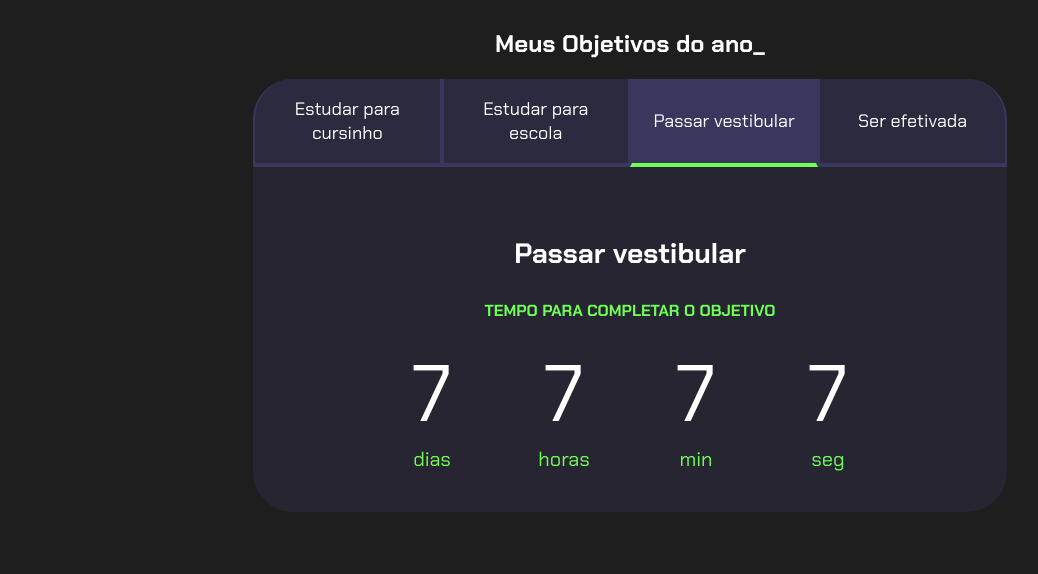
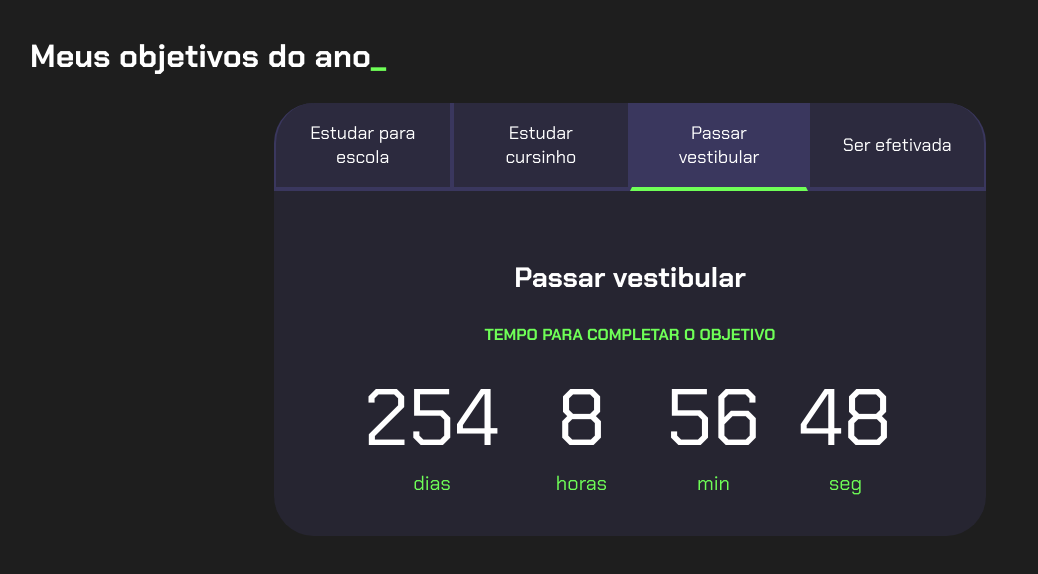
Before and after one commit to AnnaMassei/Meus-objetivos-do-ano, a plain HTML site: page index.html in a window 1280 px wide. Both pictures are taken after a click on the button "Passar vestibular". Shown: the whole page, without its empty margins (10-1048 px from the left). Drawn offline with Linux system fonts and the light colour scheme.

Commit message:
Add files via upload

```diff
--- a/index.html
+++ b/index.html
@@ -1,5 +1,6 @@
 <!DOCTYPE html>
 <html lang="pt-br">
+
 <head>
     <meta charset="UTF-8">
     <meta name="viewport" content="width=device-width, initial-scale=1.0">
@@ -9,103 +10,99 @@
 
 <body>
     <section class="conteudo-principal">
-        <h2 class="titulo-principal">Meus Objetivos do ano<span>_</span></h2>
+        <h2 class="titulo-principal">Meus objetivos do ano<span>_</span></h2>
         <div class="conteudo">
             <div class="botoes">
-            <button class="botao ativo">Estudar para cursinho </button>
-            <button class="botao">Estudar para escola</button>
+                <button class="botao ativo">Estudar para escola</button>
+                <button class="botao">Estudar cursinho</button>
                 <button class="botao">Passar vestibular</button>
                 <button class="botao">Ser efetivada</button>
             </div>
-
             <div class="abas-textos">
                 <div class="aba-conteudo ativo">
-               <h3 class="aba-conteudo-titulo-principal">Estudar para cursinho</h3>
+                    <h3 class="aba-conteudo-titulo-principal">Estudar para escola</h3>
                     <h4 class="aba-conteudo-titulo-secundario">Tempo para completar o objetivo</h4>
-
                     <div class="contador">
                         <div class="contador-digito">
-                    <p class="contador-digito-numero" id="dias0">7</p>
+                            <p class="contador-digito-numero" id="dias0"></p>
                             <p class="contador-digito-texto">dias</p>
                         </div>
                         <div class="contador-digito">
-                    <p class="contador-digito-numero" id="horas0">7</p>
+                            <p class="contador-digito-numero" id="horas0"></p>
                             <p class="contador-digito-texto">horas</p>
                         </div>
                         <div class="contador-digito">
-                    <p class="contador-digito-numero" id="min0">7</p>
+                            <p class="contador-digito-numero" id="min0"></p>
                             <p class="contador-digito-texto">min</p>
                         </div>
                         <div class="contador-digito">
-                    <p class="contador-digito-numero" id="seg0">7</p>
+                            <p class="contador-digito-numero" id="seg0"></p>
                             <p class="contador-digito-texto">seg</p>
                         </div>
                     </div>
                 </div>
                 <div class="aba-conteudo">
-               <h3 class="aba-conteudo-titulo-principal">Estudar para escola</h3>
+                    <h3 class="aba-conteudo-titulo-principal">Estudar cursinho</h3>
                     <h4 class="aba-conteudo-titulo-secundario">Tempo para completar o objetivo</h4>
                     <div class="contador">
                         <div class="contador-digito">
-                        <p class="contador-digito-numero" id="dias1">7</p>
+                            <p class="contador-digito-numero" id="dias1"></p>
                             <p class="contador-digito-texto">dias</p>
                         </div>
                         <div class="contador-digito">
-                        <p class="contador-digito-numero" id="horas1">7</p>
+                            <p class="contador-digito-numero" id="horas1"></p>
                             <p class="contador-digito-texto">horas</p>
                         </div>
                         <div class="contador-digito">
-                        <p class="contador-digito-numero" id="min1">7</p>
+                            <p class="contador-digito-numero" id="min1"></p>
                             <p class="contador-digito-texto">min</p>
                         </div>
                         <div class="contador-digito">
-                        <p class="contador-digito-numero" id="seg1">7</p>
+                            <p class="contador-digito-numero" id="seg1"></p>
                             <p class="contador-digito-texto">seg</p>
                         </div>
                     </div>
                 </div>
-
                 <div class="aba-conteudo">
                     <h3 class="aba-conteudo-titulo-principal">Passar vestibular</h3>
                     <h4 class="aba-conteudo-titulo-secundario">Tempo para completar o objetivo</h4>
                     <div class="contador">
                         <div class="contador-digito">
-                    <p class="contador-digito-numero" id="dias2">7</p>
+                            <p class="contador-digito-numero" id="dias2"></p>
                             <p class="contador-digito-texto">dias</p>
                         </div>
                         <div class="contador-digito">
-                    <p class="contador-digito-numero" id="horas2">7</p>
+                            <p class="contador-digito-numero" id="horas2"></p>
                             <p class="contador-digito-texto">horas</p>
                         </div>
                         <div class="contador-digito">
-                    <p class="contador-digito-numero" id="min2">7</p>
+                            <p class="contador-digito-numero" id="min2"></p>
                             <p class="contador-digito-texto">min</p>
                         </div>
                         <div class="contador-digito">
-                    <p class="contador-digito-numero" id="seg2">7</p>
+                            <p class="contador-digito-numero" id="seg2"></p>
                             <p class="contador-digito-texto">seg</p>
                         </div>
                     </div>
                 </div>
-
                 <div class="aba-conteudo">
                     <h3 class="aba-conteudo-titulo-principal">Ser efetivada</h3>
                     <h4 class="aba-conteudo-titulo-secundario">Tempo para completar o objetivo</h4>
                     <div class="contador">
                         <div class="contador-digito">
-                        <p class="contador-digito-numero" id="dias3">7</p>
+                            <p class="contador-digito-numero" id="dias3"></p>
                             <p class="contador-digito-texto">dias</p>
                         </div>
                         <div class="contador-digito">
-                        <p class="contador-digito-numero" id="horas3">7</p>
+                            <p class="contador-digito-numero" id="horas3"></p>
                             <p class="contador-digito-texto">horas</p>
                         </div>
                         <div class="contador-digito">
-                        <p class="contador-digito-numero" id="min3">7</p>
+                            <p class="contador-digito-numero" id="min3"></p>
                             <p class="contador-digito-texto">min</p>
                         </div>
                         <div class="contador-digito">
-                        <p class="contador-digito-numero" id="seg3">7</p>
+                            <p class="contador-digito-numero" id="seg3"></p>
                             <p class="contador-digito-texto">seg</p>
                         </div>
                     </div>
@@ -114,6 +111,6 @@
         </div>
     </section>
     <script src="main.js"></script>
+</body>
 
-</body>
 </html>
--- a/main.js
+++ b/main.js
@@ -18,7 +18,7 @@ const contadores = document.querySelectorAll(".contador");
 const tempoObjetivo1 = new Date("2024-10-05T00:00:00");
 const tempoObjetivo2 = new Date("2024-12-05T00:00:00");
 const tempoObjetivo3 = new Date("2024-12-30T00:00:00");
-const tempoObjetivo4 = new Date("2024-02-01T00:00:00");
+const tempoObjetivo4 = new Date("2024-08-01T00:00:00");
 
 const tempos = [tempoObjetivo1,tempoObjetivo2,tempoObjetivo3,tempoObjetivo4];
 
@@ -42,13 +42,12 @@ function calculaTempo(tempoObjetivo) {
 }
 
 function atualizaCronometro(){
-    document.getElementById("dias0").textContent = calculaTempo(tempos[0])[0];
-    document.getElementById("horas0").textContent = calculaTempo(tempos[0])[1];
-    document.getElementById("min0").textContent = calculaTempo(tempos[0])[2];
-    document.getElementById("seg0").textContent = calculaTempo(tempos[0])[3];
+    for (let i=0; i<contadores.length;i++){
+        document.getElementById("dias"+i).textContent = calculaTempo(tempos[i])[0];
+        document.getElementById("horas"+i).textContent = calculaTempo(tempos[i])[1];
+        document.getElementById("min"+i).textContent = calculaTempo(tempos[i])[2];
+        document.getElementById("seg"+i).textContent = calculaTempo(tempos[i])[3];
 
-    for (let i=0; i<contadores.length;i++){
-       // contadores[i].textContent = calculaTempo(tempos[i]);
     }
 }
 
--- a/style.css
+++ b/style.css
@@ -1,22 +1,22 @@
 @import url('https://fonts.googleapis.com/css2?family=Chakra+Petch:wght@400;700&display=swap');
 
-
-:root{
+:root {
     --cor-de-fundo: #1E1E1E;
     --verde: #6FFF57;
-    --branco: #FFFF;
-    --botao-ativo:  #3A375E;
+    --branco: #FFFFFF;
+    --botao-ativo: #3A375E;
     --botao-inativo: rgba(58, 55, 94, 0.5);
-    --texto-de-fundo: rgba(58, 55, 94, 0.3);
+    --texto-fundo: rgba(58, 55, 94, 0.3);
 }
 
-body{
+body {
     background-color: var(--cor-de-fundo);
     color: var(--branco);
     font-family: 'Chakra Petch', sans-serif;
 }
 
-.conteudo-principal{
+
+.conteudo-principal {
     display: flex;
     flex-direction: column;
     justify-content: center;
@@ -26,18 +26,19 @@ body{
     margin: 0 auto;
 }
 
-.titulo-principaL{
+.titulo-principal {
     text-align: left;
     width: 100%;
     font-size: 32px;
 }
 
-.titulo-principaL span{
+.titulo-principal span {
     color: var(--verde);
 }
 
-.botao{
-    font-family:'Chakra Petch', sans-serif;
+
+.botao {
+    font-family: 'Chakra Petch', sans-serif;
     background-color: var(--botao-inativo);
     color: var(--branco);
     display: flex;
@@ -52,11 +53,11 @@ body{
     border-top: none;
 }
 
-.botao:first-child{
+.botao:first-child {
     border-radius: 40px 40px 0 0;
 }
 
-.botoes{
+.botoes {
     display: block;
 }
 
@@ -66,13 +67,12 @@ body{
 }
 
 .abas-textos{
-    background-color: var(--texto-de-fundo);
+    background-color: var(--texto-fundo);
     padding: 40px;
     border-radius: 0 0 40px 40px;
 }
-
 .aba-conteudo.ativo{
-    display: block;
+    display:block;
 }
 
 .aba-conteudo{
@@ -83,7 +83,6 @@ body{
     font-size: 28px;
     text-align: center;
 }
-
 .aba-conteudo-titulo-secundario{
     text-align: center;
     color: var(--verde);
@@ -91,11 +90,10 @@ body{
 }
 
 .contador{
-   display: flex;
-   justify-content: center;
-   flex-wrap: wrap;
+    display:flex;
+    justify-content: center;
+    flex-wrap: wrap;
 }
-
 .contador-digito{
     padding: 0 16px;
     text-align: center;
@@ -112,16 +110,19 @@ body{
     color: var(--verde);
     font-size: 20px;
     margin: 0;
+
 }
 
-@media screen and (min-width: 768px){
-    .botoes{
+@media screen and (min-width: 768px) {
+    .botoes {
         display: flex;
     }
-    .botao:first-child{
+
+    .botao:first-child {
         border-radius: 40px 0 0 0;
     }
-    .botao:last-child{
+
+    .botao:last-child {
         border-radius: 0 40px 0 0;
     }
 }
```
Lines whose indentation alone changed are shown as unchanged.
